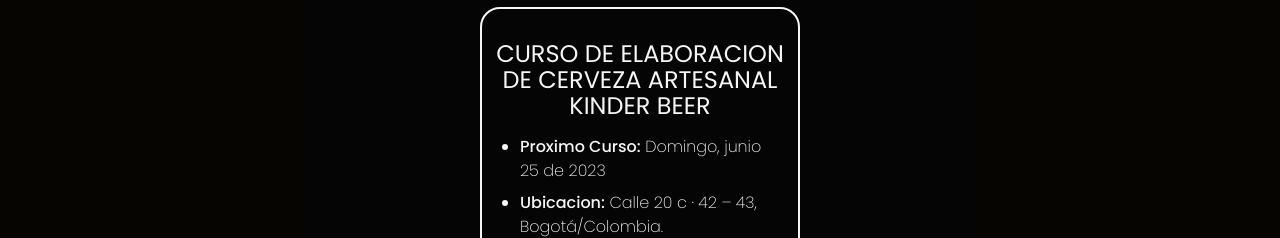
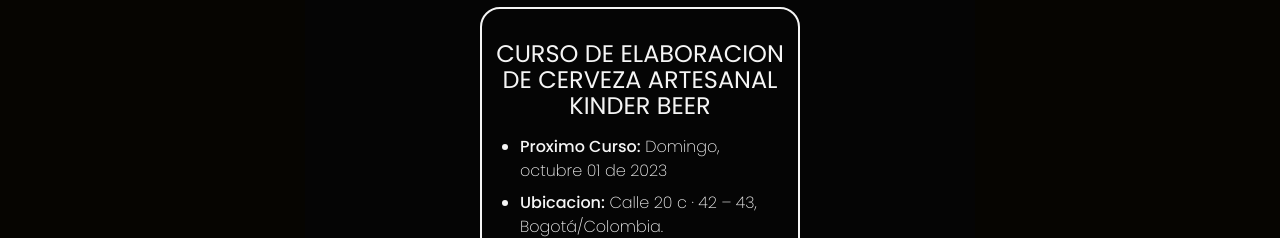
Before and after one commit to nicolasegpla/kinderBeerweb, a React (Vite) app: page / in a window 1280 px wide. Shown: the part 2080-2318 px from the top of the page. Built offline with nearby package versions, Linux system fonts and the light colour scheme.

Commit message:
entrega final del sitio web kinder beer

```diff
--- a/index.html
+++ b/index.html
@@ -8,6 +8,16 @@
     <link rel="preconnect" href="https://fonts.googleapis.com">
     <link rel="preconnect" href="https://fonts.gstatic.com" crossorigin>
     <link href="https://fonts.googleapis.com/css2?family=Poppins:wght@200;400;500;600&display=swap" rel="stylesheet">
+
+    <!-- Google tag (gtag.js) -->
+    <script async src="https://www.googletagmanager.com/gtag/js?id=G-8XQR79D1XW"></script>
+    <script>
+      window.dataLayer = window.dataLayer || [];
+      function gtag(){dataLayer.push(arguments);}
+      gtag('js', new Date());
+
+      gtag('config', 'G-8XQR79D1XW');
+    </script>
   </head>
   <body>
     <div class="root" id="root"></div>
--- a/src/components/App.jsx
+++ b/src/components/App.jsx
@@ -78,7 +78,7 @@
 
     const cursos = [
         {
-            proximoCurso: 'Domingo, junio 25 de 2023',
+            proximoCurso: 'Domingo, octubre 01 de 2023',
             ubicacion: 'Calle 20 c · 42 – 43, Bogotá/Colombia.',
             incluye: 'Almuerzo, Cerveza, Memorias de curso en PDF.',
             costo: '$350.000 COP',
```
